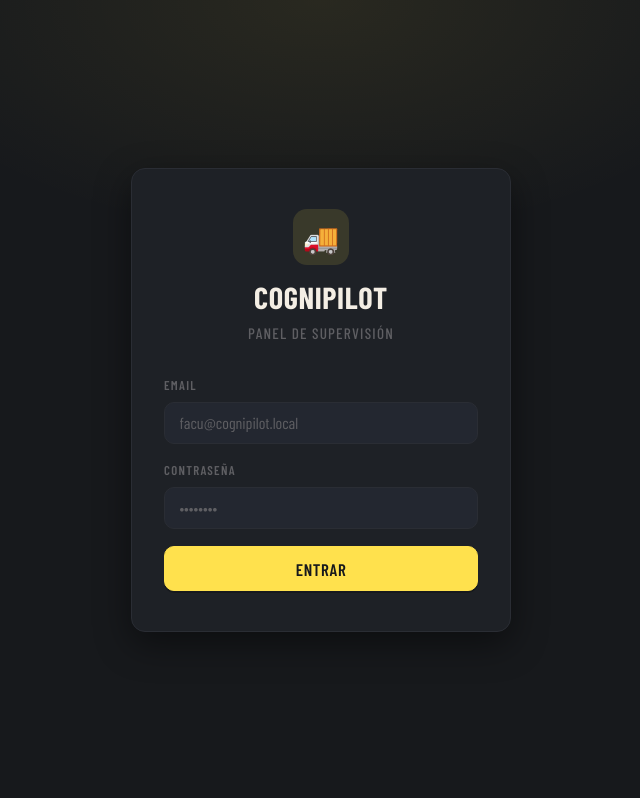
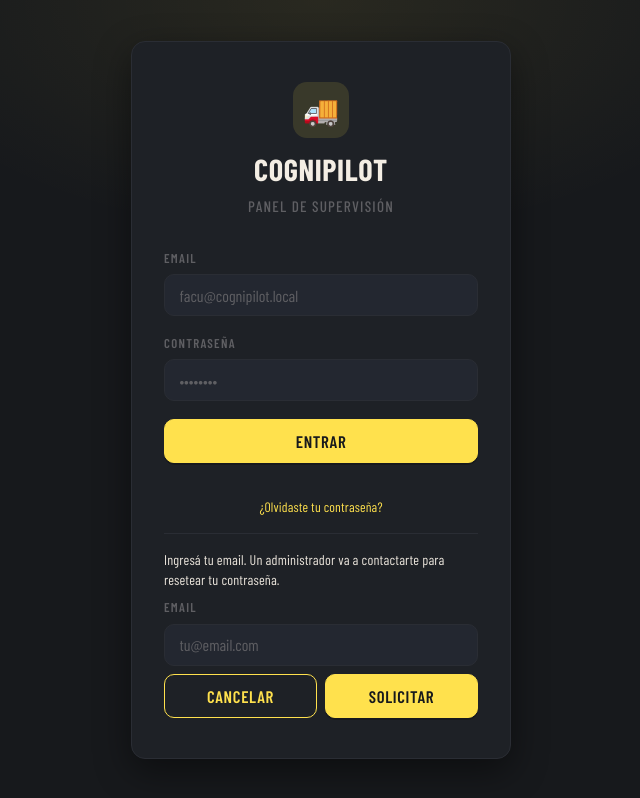
Before and after one commit to fmlucero/CogniPilotRemote, a Next.js app: page /login in a window 1280 px wide. Shown: the whole page, without its empty margins (319-959 px from the left). Built offline with nearby package versions, Linux system fonts and the light colour scheme; a web font is replaced by a local one.

Commit message:
fix(HU-25): agregar entry /solicitudes en nav + link 'olvidaste contraseña' en /login (faltó en commit anterior)

```diff
--- a/app/login/page.tsx
+++ b/app/login/page.tsx
@@ -52,7 +52,40 @@ export default async function LoginPage({
           <button id="login-btn" type="submit" className="btn-primary">
             Entrar
           </button>
+
+          <div style={{ marginTop: "1rem", textAlign: "center", fontSize: ".85rem" }}>
+            <a
+              href="#"
+              id="forgot-link"
+              style={{ color: "var(--accent)", textDecoration: "none" }}
+            >
+              ¿Olvidaste tu contraseña?
+            </a>
+          </div>
         </form>
+
+        {/* HU-25 — Modal inline para solicitar reset (oculto por default). */}
+        <div id="forgot-modal" className="hidden" style={{ marginTop: "1rem" }}>
+          <hr style={{ border: 0, borderTop: "1px solid var(--border)", margin: "1rem 0" }} />
+          <p style={{ fontSize: ".88rem", marginBottom: ".5rem" }}>
+            Ingresá tu email. Un administrador va a contactarte para resetear tu contraseña.
+          </p>
+          <form id="forgot-form">
+            <div className="field-group">
+              <label htmlFor="forgot-email">Email</label>
+              <input id="forgot-email" name="email" type="email" required placeholder="tu@email.com" />
+            </div>
+            <div id="forgot-feedback" className="hidden" role="alert" style={{ marginBottom: ".5rem" }}></div>
+            <div style={{ display: "flex", gap: ".5rem" }}>
+              <button type="button" id="forgot-cancel" className="btn-secondary" style={{ flex: 1 }}>
+                Cancelar
+              </button>
+              <button id="forgot-submit" type="submit" className="btn-primary" style={{ flex: 1 }}>
+                Solicitar
+              </button>
+            </div>
+          </form>
+        </div>
       </div>
 
       <script
@@ -93,6 +126,43 @@ export default async function LoginPage({
               btn.textContent = 'Entrar';
             }
           });
+
+          // HU-25 — Toggle del modal de reset
+          document.getElementById('forgot-link').addEventListener('click', (e) => {
+            e.preventDefault();
+            document.getElementById('forgot-modal').classList.toggle('hidden');
+          });
+          document.getElementById('forgot-cancel').addEventListener('click', () => {
+            document.getElementById('forgot-modal').classList.add('hidden');
+          });
+          document.getElementById('forgot-form').addEventListener('submit', async (e) => {
+            e.preventDefault();
+            const btn = document.getElementById('forgot-submit');
+            const fb = document.getElementById('forgot-feedback');
+            const email = document.getElementById('forgot-email').value;
+            btn.disabled = true;
+            btn.textContent = 'Enviando…';
+            fb.classList.add('hidden');
+            try {
+              const res = await fetch('/api/auth/reset-request', {
+                method: 'POST',
+                headers: { 'Content-Type': 'application/json' },
+                body: JSON.stringify({ email }),
+              });
+              const data = await res.json().catch(() => ({}));
+              fb.textContent = data.message || 'Solicitud registrada. Un admin va a contactarte.';
+              fb.className = 'feedback success';
+              fb.classList.remove('hidden');
+              document.getElementById('forgot-email').value = '';
+            } catch (err) {
+              fb.textContent = 'Error de red: ' + err.message;
+              fb.className = 'feedback error';
+              fb.classList.remove('hidden');
+            } finally {
+              btn.disabled = false;
+              btn.textContent = 'Solicitar';
+            }
+          });
         `,
         }}
       />
--- a/lib/nav.ts
+++ b/lib/nav.ts
@@ -31,6 +31,7 @@ export const NAV_ITEMS: NavItem[] = [
   { href: "/metricas",   label: "Métricas",  icon: "📊", roles: ["admin_sistema"] },
   { href: "/sistema",    label: "Salud",     icon: "🩺", roles: ["admin_sistema"] },
   { href: "/configuracion", label: "Configuración", icon: "⚙", roles: ["admin_sistema"] },
+  { href: "/solicitudes",   label: "Solicitudes", icon: "✉", roles: ["admin_sistema"] },
   { href: "/auditoria",  label: "Auditoría", icon: "🔍", roles: ["admin_sistema"] },
   { href: "/perfil",     label: "Mi perfil", icon: "👤", roles: ["admin_sistema", "supervisor", "gerente"], hidden: true },
 ];
```
